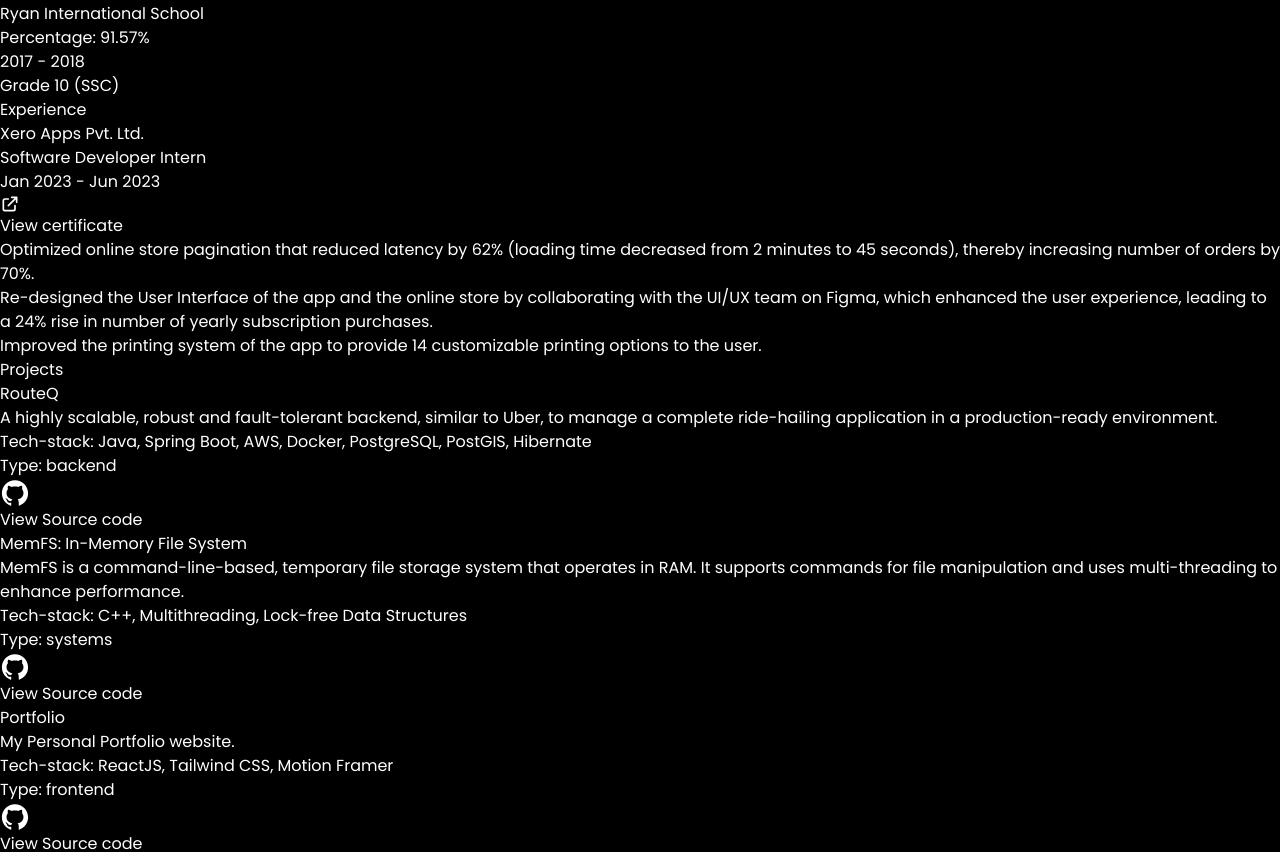
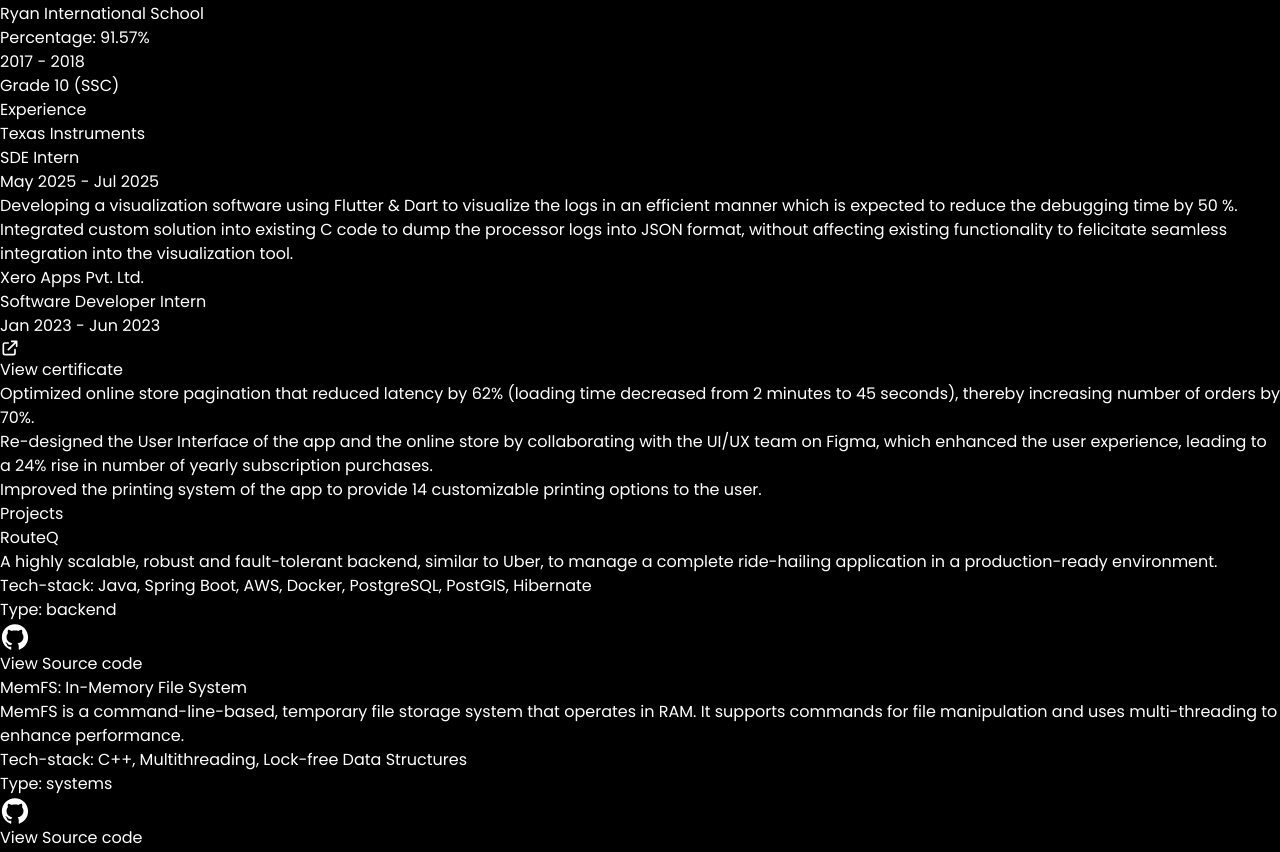
Before and after one commit to theVatsal3802/Portfolio-V2, a React (Vite) app: page / in a window 1280 px wide. Shown: the part 2108-2960 px from the top of the page. Built offline with nearby package versions, Linux system fonts and the light colour scheme.

Commit message:
Added New Experience

```diff
--- a/src/data.js
+++ b/src/data.js
@@ -117,10 +117,21 @@
     achievement: [
         { title: "Achieved AIR 313 (99.74 percentile) out of a total of 150,000 aspirants in GATE 2024.", },
         { title: "Shortlisted in the Top 100 finalists for the Google Solution Challenge, 2023. Worked on an LGBTQ + Social Media App in Flutter." },
-        { title: "Achieved 98.07 percentile out of a total of around 10,00,000 aspirants in JEE Mains 2020." },
+        { title: "Achieved 98.53 percentile out of a total of around 10,00,000 aspirants in JEE Mains 2020." },
     ],
 
     experience: [
+        {
+            name: "Texas Instruments",
+            position: "SDE Intern",
+            duration: "May 2025 - Jul 2025",
+            type: "Internship",
+            desc: [
+                " Developing a visualization software using Flutter & Dart to visualize the logs in an efficient manner which is expected to reduce the debugging time by 50 %.",
+                " Integrated custom solution into existing C code to dump the processor logs into JSON format, without affecting existing functionality to felicitate seamless integration into the visualization tool.",
+            ],
+            certificate: "",
+        },
         {
             name: "Xero Apps Pvt. Ltd.",
             position: "Software Developer Intern",
--- a/src/pages/Navbar.jsx
+++ b/src/pages/Navbar.jsx
@@ -32,10 +32,6 @@
                 href={link.path}
                 target={link.isRedirectLink ? "_blank" : null}
                 className={`transform hover:skew-x-12 transition-all duration-300 ease-in-out ${
-                  selectedIndex === index
-                    ? "underline underline-offset-2 font-extrabold"
-                    : ""
-                }  ${
                   link.isRedirectLink
                     ? "text-emerald-300 hover:text-emerald-600"
                     : "text-white hover:text-white/50"
```
